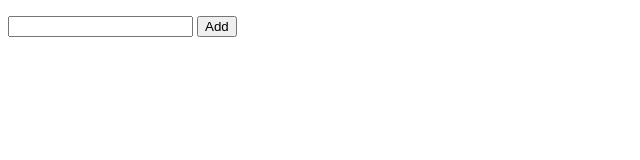
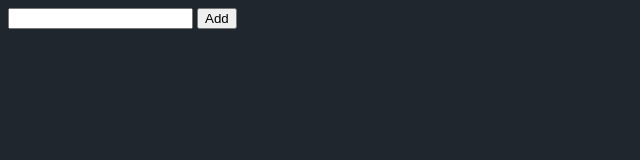
Before and after one commit to YOUSUFABDI/YOUSUF-S-To-Do, a website with bundled scripts: page public/index.html in a window 1280 px wide. Shown: the whole page, without its empty margins (0-640 px from the left). Built offline with nearby package versions, Linux system fonts and the light colour scheme.

Commit message:
chnaged bg color

```diff
--- a/public/index.html
+++ b/public/index.html
@@ -6,6 +6,10 @@
     <title>YOUSUF-S-To-Dos</title>
 
     <style>
+      body {
+        background-color: #20262e;
+        color: white;
+      }
       #list {
         list-style: none;
         padding: 0;
@@ -15,11 +19,11 @@
     <script src="./dist/index.js" type="module"></script>
   </head>
   <body>
-    <ul id="list"></ul>
-
     <form id="new-task-form">
       <input type="text" id="new-task-title" />
       <button type="submit">Add</button>
     </form>
+
+    <ul id="list"></ul>
   </body>
 </html>
```
Also changed, not shown: README.md.
